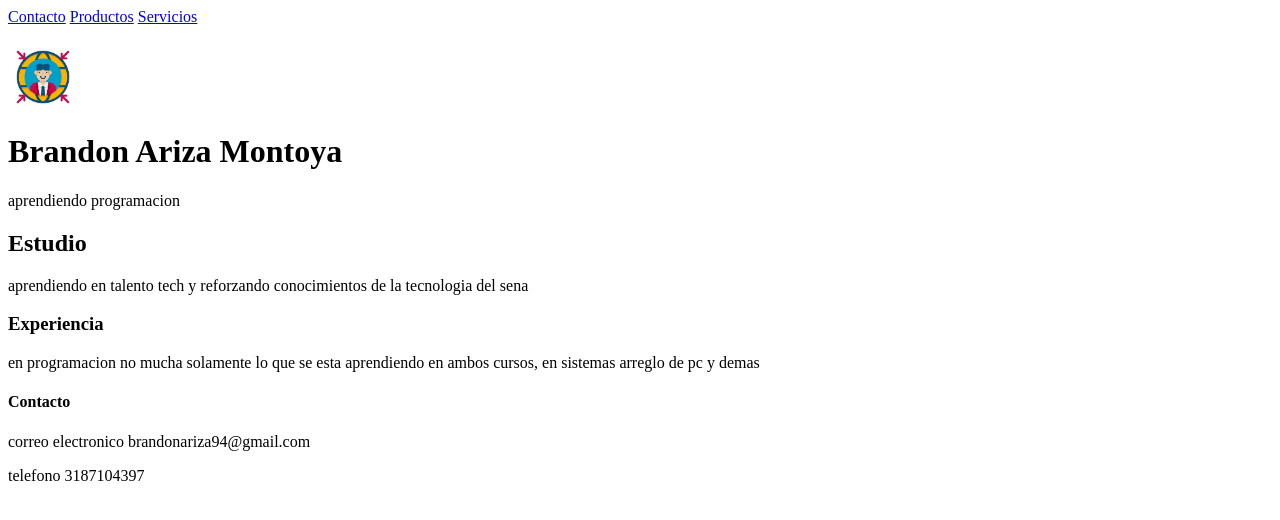
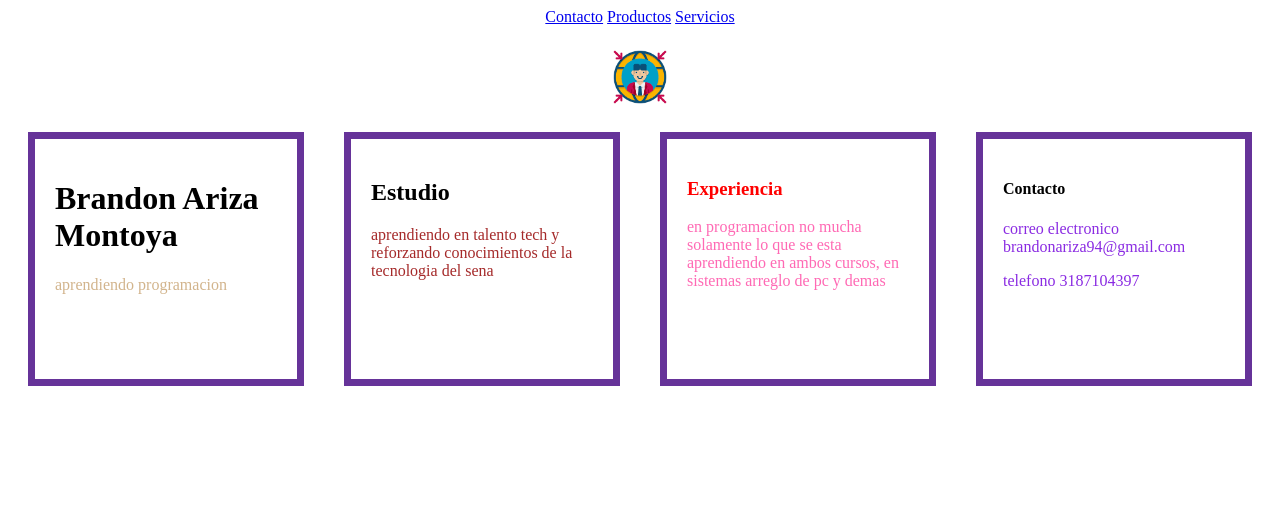
Before and after one commit to BrandonAriza/BrandonAriza.github.io, a plain HTML site: page index.html in a window 1280 px wide. Drawn offline with Linux system fonts and the light colour scheme.

Commit message:
Add files via upload

```diff
--- /dev/null
+++ b/estilos.css
@@ -0,0 +1,39 @@
+.name {
+    color: blue;
+}
+.texto {
+    color: brown;
+}
+#t {
+    color: red;
+}
+#texto{
+    color: white;
+}
+.primero {
+    color: springgreen;
+}
+#seccion1 {
+    width: 300px;
+    height: 200px;
+    margin: 20px;
+    padding: 20px;
+    border: 7px solid rebeccapurple;
+
+}
+.contenedor {
+    display: flex;
+    justify-content: space-around;
+}
+#centro {
+    text-align: center;
+}
+#exp {
+    color: hotpink;
+}
+#pro {
+    color: tan;
+}
+#con {
+    color: blueviolet;
+}
--- a/index.html
+++ b/index.html
@@ -1,32 +1,43 @@
 <html>
     <head>
         <title>Proyecto</title>
+        <link rel="stylesheet" href="estilos.css">
     </head>
         <body>
+            <div id="centro">
             <p>
                 <a href="contactenos.html">Contacto</a>
                 <a href="productos.html">Productos</a>
                 <a href="servicios.html">Servicios</a>
             </p>
 
-
-
         <img src="descarga.png" alt="una imagen" height="70" width="70">
-            <h1>Brandon Ariza Montoya</h1>
-     <p>aprendiendo programacion</p>
-     <h2>Estudio</h2>
-     <p>aprendiendo en talento tech y reforzando conocimientos de la tecnologia
+    </div>
+        <div class="contenedor">
+            <div id="seccion1">
+        <h1>Brandon Ariza Montoya</h1>
+        <p id="pro">aprendiendo programacion</p>
+    </div>
+<div id="seccion1">
+<h2>Estudio</h2>
+     <p class="texto">aprendiendo en talento tech y reforzando conocimientos de la tecnologia
         del sena
      </p>
-     <h3>Experiencia</h3>
-     <p>
+    </div>
+    <div id="seccion1">
+     <h3 id="t">Experiencia</h3>
+          <p id="exp">
         en programacion no mucha solamente lo que se esta aprendiendo
         en ambos cursos, en sistemas arreglo de pc y demas
      </p>
-     <h4>Contacto</h4>
-    <p>correo electronico brandonariza94@gmail.com</p>
-       <p>telefono 3187104397
+
+    </div>
+    <div id="seccion1">
+    <h4>Contacto</h4>
+    <p id="con">correo electronico brandonariza94@gmail.com</p>
+       <p id="con">telefono 3187104397
     </p>
-
+</div>
+</div>
     </body>
 </html>
```
Also changed, not shown: contactenos.html (+5 -1 lines), productos.html (+1 -0 lines), servicios.html (+1 -0 lines).
